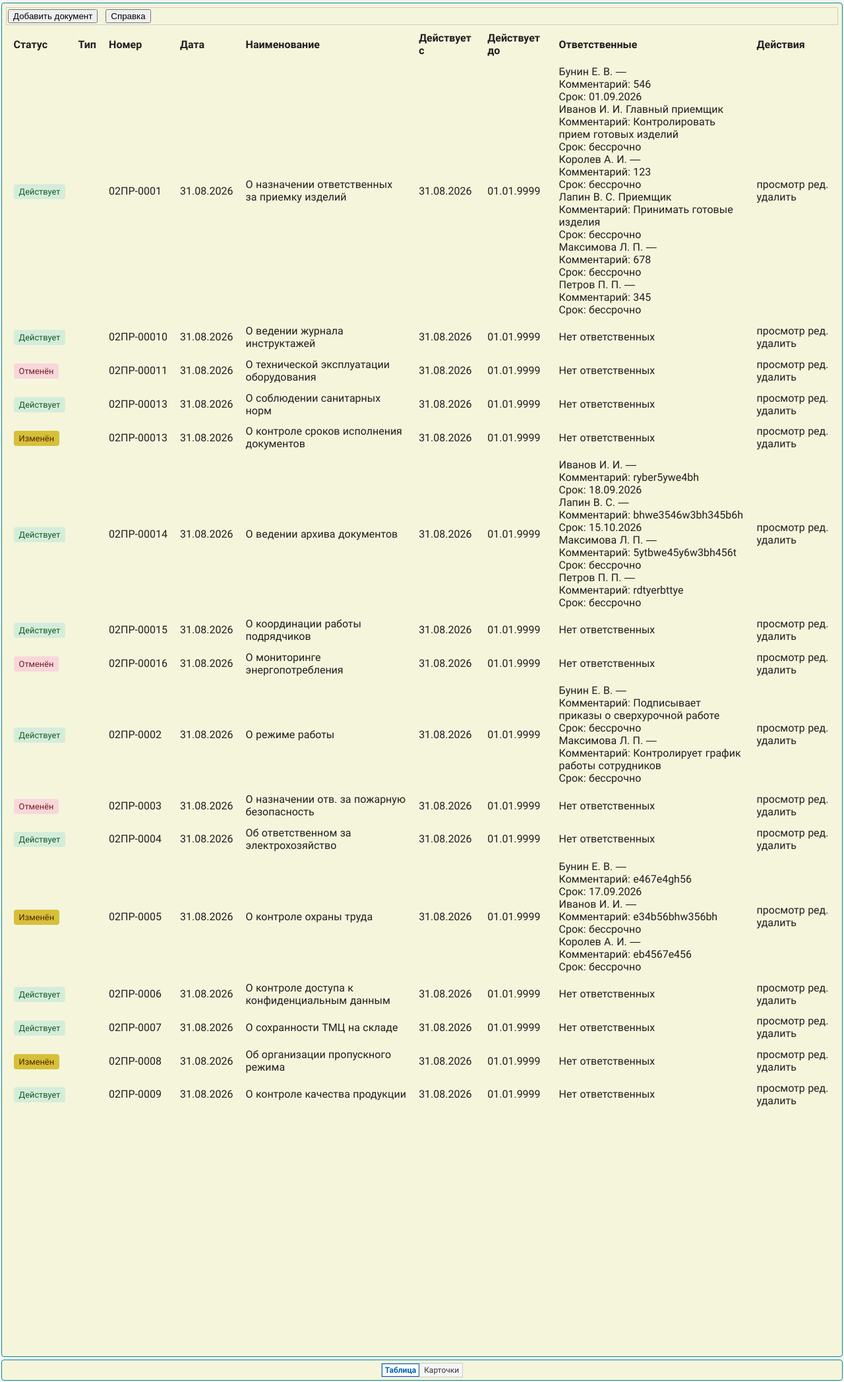
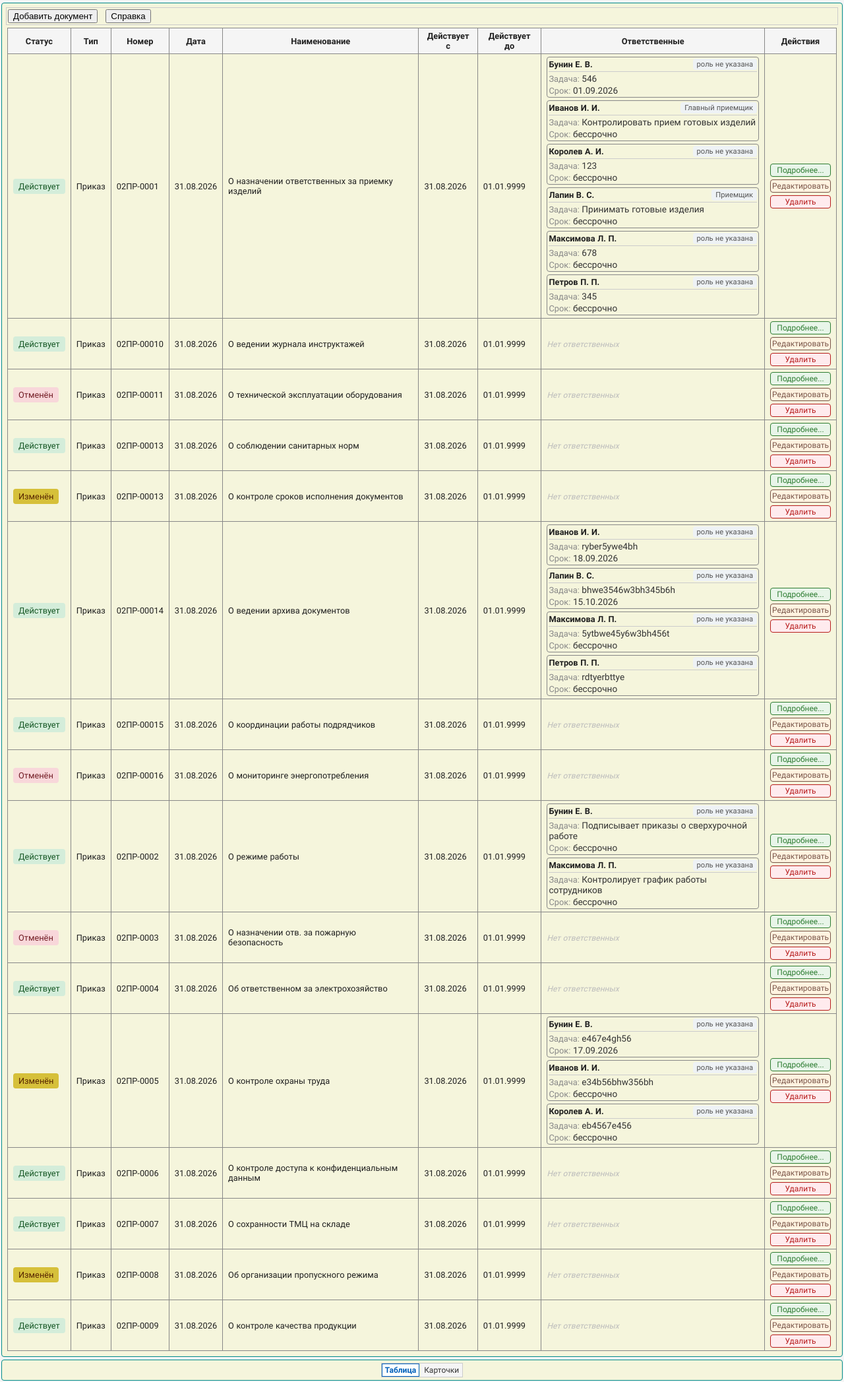
Before and after one commit to vladen33/gtservice, a Django app: page / in a window 1280 px wide. Shown: the part 34-2129 px from the top of the page at 66% size. Run offline with Django 5.2, Linux system fonts and the light colour scheme; data comes from the database, SQL or seed files in the repository; both versions use the stored data as it was after the commit.

Commit message:
Update doc_list_as_table template

```diff
--- a/docman/static_dev/css/doc_ctrl/doc_list_as_cards.css
+++ b/docman/static_dev/css/doc_ctrl/doc_list_as_cards.css
@@ -1,10 +1,10 @@
-.ords-grid {
+.doc-grid {
   display: grid;
   grid-template-columns: repeat(auto-fill, minmax(450px, 1fr)); /* Адаптивная сетка */
   gap: 8px;
 }
 
-.ord-card {
+.doc-card {
   border: 1px solid #aaa;
   border-radius: 8px;
   padding: 8px;
@@ -22,18 +22,6 @@
   border-bottom: 1px solid #aaa;
   padding-bottom: 2px;
 }
-
-.status-badge {
-  padding: 4px 8px;
-  border-radius: 4px;
-  font-weight: 400;
-  font-size: 0.8rem;
-}
-
-/* Пример цветов для статусов (подстрой под свои OrdStatus) */
-.status-active { background-color: #d4edda; color: #155724; }
-.status-cancelled { background-color: #f8d7da; color: #721c24; }
-.status-modified { background-color: #d6c03a; color: #572500; }
 
 .card-type {
   font-size: 0.9rem;
@@ -59,7 +47,7 @@
   margin-bottom: 4px;
 }
 
-.resp-chip {
+.card-resp-chip {
   display: inline-block;
   background: #eef;
   color: #005fba;
@@ -70,7 +58,7 @@
   margin-bottom: 6px;
 }
 
-.resp-absence {
+.card-resp-absence {
   font-size: 0.75rem;
   font-style: italic;
   color: #bbb;
@@ -84,7 +72,7 @@
   border-top: 1px solid #aaa;
 }
 
-.btn-sm {
+.card-btn {
   flex: 1;
   padding: 2px;
   text-align: center;
--- a/docman/static_dev/css/doc_ctrl/doc_list_as_table.css
+++ b/docman/static_dev/css/doc_ctrl/doc_list_as_table.css
@@ -0,0 +1,111 @@
+.doc-table {
+  width: 100%;
+  border-collapse: collapse;
+  font-size: 0.8rem;
+}
+
+.doc-table th,
+.doc-table td {
+  border: 1px solid #888;
+  padding: 4px 8px;
+}
+
+.doc-table th {
+  background-color: #f5f5f5;
+  position: sticky;
+  text-align: center;
+  top: 0;
+  z-index: 10;
+}
+
+.table-resp-cards-container {
+  display: flex;
+  flex-direction: column;
+  gap: 4px;
+}
+
+.table-resp-card {
+  padding: 2px;
+  border: 1px solid #888;
+  border-radius: 4px;
+}
+
+.table-resp-header {
+  display: flex;
+  justify-content: space-between;
+  align-items: center;
+  margin-bottom: 2px;
+  border-bottom: 1px solid #ccc;
+  padding-bottom: 2px;
+}
+
+.table-resp-name {
+  font-weight: 700;
+  font-size: 0.8rem;
+}
+
+.table-resp-role {
+  color: #555;
+  font-size: 0.7rem;
+  background: #eef2f5;
+  padding: 2px 6px;
+  border-radius: 4px;
+}
+
+.table-resp-task {
+  display: flex;
+  flex-direction: column;
+  gap: 2px;
+}
+
+.table-resp-label {
+  font-size: 0.8rem;
+  color: #888;
+  white-space: nowrap;
+}
+
+.table-resp-value {
+  font-size: 0.85rem;
+  color: #333;
+}
+
+.table-resp-absence {
+  font-size: 0.75rem;
+  font-style: italic;
+  color: #bbb;
+}
+
+.table-actions-column {
+  display: flex;
+  flex-direction: column;
+  gap: 4px;                  /* расстояние между кнопками */
+  align-items: stretch;       /* растягивает все кнопки на одну ширину */
+}
+
+.table-row-btn {
+  flex: 1;
+  padding: 2px;
+  text-align: center;
+  text-decoration: none;
+  border: 1px solid #bbb;
+  border-radius: 4px;
+  font-size: 0.75rem;
+}
+
+.action-view {
+  background-color: #e8f5e9;
+  color: #2e7d32;
+  border: 1px solid #2e7d32;          /* тёмная зелёная граница */
+}
+
+.action-edit {
+  background-color: #fff3e0;
+  color: #795548;                     /* тёмно‑коричневый текст */
+  border: 1px solid #795548;          /* тёмная коричневая граница — акцент на редактировании */
+}
+
+.action-delete {
+  background-color: #ffebee;
+  color: #b71c1c;
+  border: 1px solid #b71c1c;          /* максимально тёмная красная граница */
+}
--- a/docman/static_dev/css/doc_ctrl/doc_list_base.css
+++ b/docman/static_dev/css/doc_ctrl/doc_list_base.css
@@ -44,3 +44,15 @@
   font-weight: 700;
   border: 1px solid #005fba;
 }
+
+.status-badge {
+  padding: 4px 8px;
+  border-radius: 4px;
+  font-weight: 400;
+  font-size: 0.8rem;
+}
+
+/* Пример цветов для статусов (подстрой под свои OrdStatus) */
+.status-active { background-color: #d4edda; color: #155724; }
+.status-cancelled { background-color: #f8d7da; color: #721c24; }
+.status-modified { background-color: #d6c03a; color: #572500; }
--- a/docman/templates/doc_ctrl/doc_list_as_table.html
+++ b/docman/templates/doc_ctrl/doc_list_as_table.html
@@ -1,4 +1,4 @@
-<table class="ord-table">
+<table class="doc-table">
   <thead>
     <tr>
       <th>Статус</th>
@@ -21,7 +21,7 @@
           </span>
         </td>
 
-        <td>{{ doc.doc_type.name }}</td>
+        <td>{{ doc.doc_type.type }}</td>
         <td>{{ doc.number }}</td>
         <td>{{ doc.date|date:"d.m.Y" }}</td>
         <td>{{ doc.title }}</td>
@@ -30,18 +30,18 @@
         <td>{{ doc.valid_to_date|date:"d.m.Y" }}</td>
         <td>
           {% if doc.responsibles.all %}
-            <div class="responsibles-cards">
+            <div class="table-resp-cards-container">
               {% for resp in doc.responsibles.all %}
-                <div class="resp-card">
-                  <div class="resp-header">
-                    <span class="resp-name">{{ resp.person.full_name_initials }}</span>
-                    <span class="resp-role">{{ resp.role|default:"—" }}</span>
+                <div class="table-resp-card">
+                  <div class="table-resp-header">
+                    <span class="table-resp-name">{{ resp.person.full_name_initials }}</span>
+                    <span class="table-resp-role">{{ resp.role|default:"роль не указана" }}</span>
                   </div>
 
-                  <div class="resp-body">
-                    <div class="resp-row">
-                      <span class="label">Комментарий:</span>
-                      <span class="value">
+                  <div class="table-resp-task">
+                    <div>
+                      <span class="table-resp-label">Задача:</span>
+                      <span class="table-resp-value">
                         {% if resp.task %}
                           {{ resp.task|truncatechars:60 }}
                         {% else %}
@@ -50,9 +50,9 @@
                       </span>
                     </div>
 
-                    <div class="resp-row">
-                      <span class="label">Срок:</span>
-                      <span class="value">
+                    <div>
+                      <span class="table-resp-label">Срок:</span>
+                      <span class="table-resp-value">
                         {% if resp.is_indefinite %}
                           бессрочно
                         {% elif resp.deadline %}
@@ -67,15 +67,15 @@
               {% endfor %}
             </div>
           {% else %}
-            Нет ответственных
+            <span class="table-resp-absence">Нет ответственных</span>
           {% endif %}
         </td>
 
-        <td class="actions-cell">
-          <div class="actions-column">
-            <a href="{% url 'doc_ctrl:doc_detail' doc.pk %}" class="action-btn action-view">просмотр</a>
-            <a href="{% url 'doc_ctrl:doc_edit' doc.pk %}" class="action-btn action-edit">ред.</a>
-            <a href="{% url 'doc_ctrl:doc_delete' doc.pk %}" class="action-btn action-delete">удалить</a>
+        <td>
+          <div class="table-actions-column">
+            <a href="{% url 'doc_ctrl:doc_detail' doc.pk %}" class="table-row-btn action-view">Подробнее...</a>
+            <a href="{% url 'doc_ctrl:doc_edit' doc.pk %}" class="table-row-btn action-edit">Редактировать</a>
+            <a href="{% url 'doc_ctrl:doc_delete' doc.pk %}" class="table-row-btn action-delete">Удалить</a>
           </div>
         </td>
       </tr>
```
Also changed, not shown: docman/doc_ctrl/fixtures/doc_ctrl_data.json (+140 -8 lines), docman/doc_ctrl/fixtures/how_to_make_fixtures.txt (+0 -10 lines), docman/static_dev/css/doc_ctrl/ord_check_for_other_templates.css (+1 -83 lines), docman/templates/doc_ctrl/doc_list_as_cards.html (+7 -7 lines).
